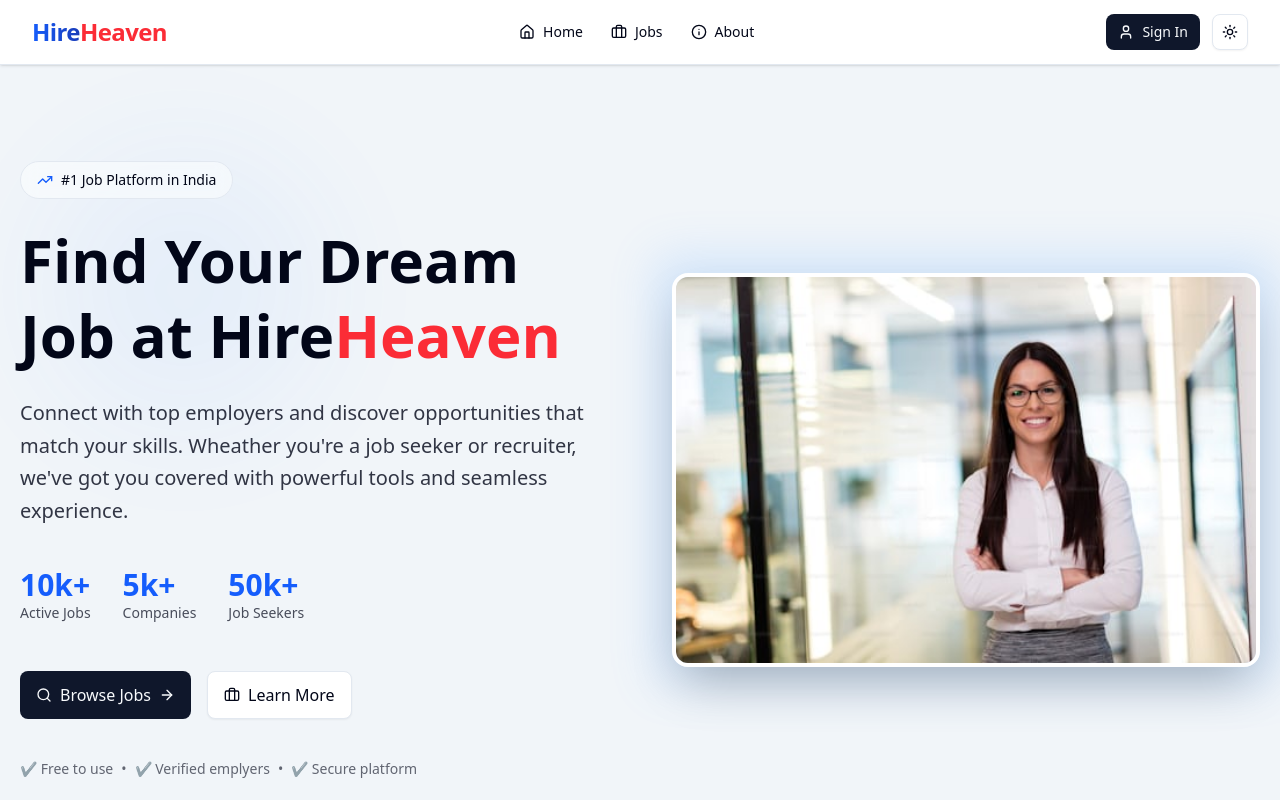
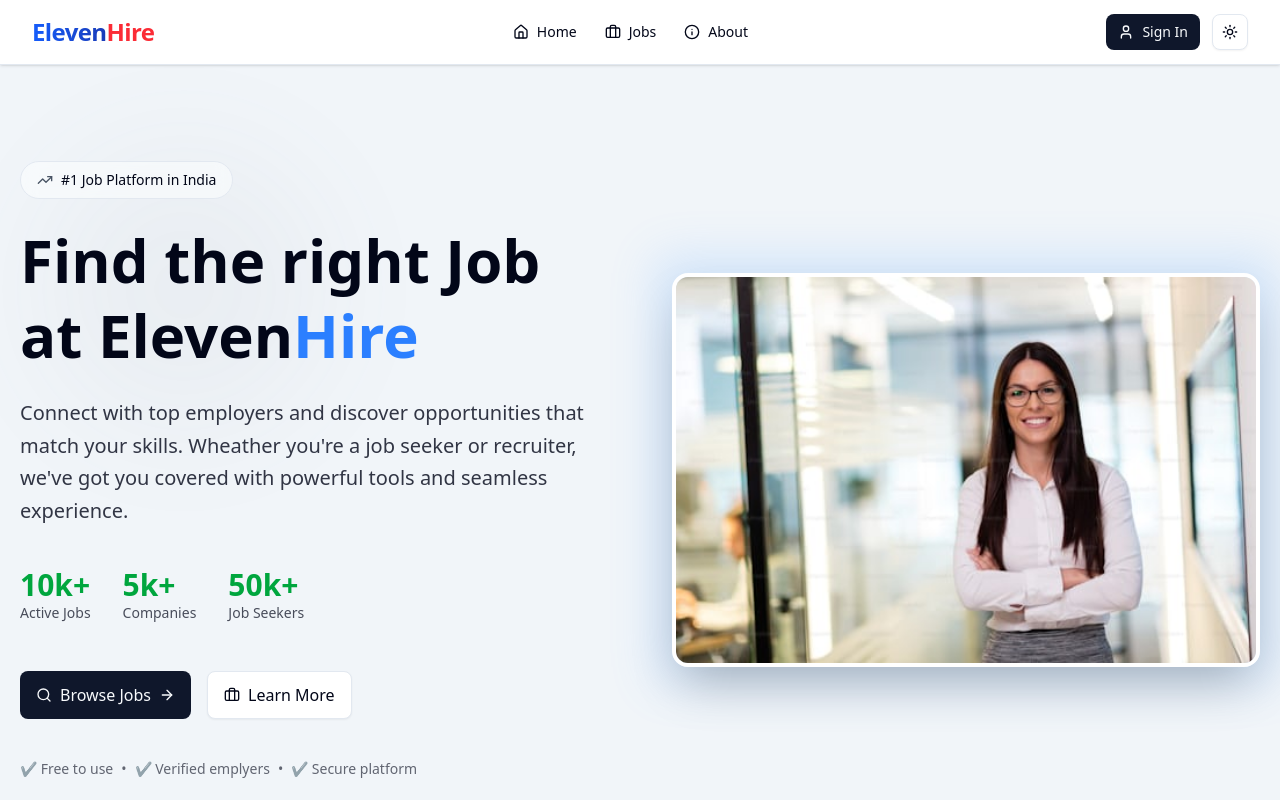
Before and after one commit to mohit1106/event-driven-microservices-recruitment-platform, a Next.js app in the folder frontend/: page / in a window 1280 px wide. Shown: the top 800 px of the page. Built offline with nearby package versions, Linux system fonts and the light colour scheme; no server answers.

Commit message:
added carrer guide frontend

```diff
--- a/frontend/src/components/carrer-guide.tsx
+++ b/frontend/src/components/carrer-guide.tsx
@@ -81,7 +81,7 @@ const CarrerGuide = () => {
     <div className="max-w-7xl mx-auto px-4 py-16">
       <div className="text-center mb-12">
         <div className="inline-flex items-center gap-2 px-4 py-2 rounded-full border bg-blue-50 dark:bg-blue-950 mb-4">
-          <Sparkles size={16} className="text-blue-600" />
+          <Sparkles size={16} className="text-gray-600" />
           <span className="text-sm font-medium">
             AI-Powered Carrer Guidence
           </span>
@@ -108,7 +108,7 @@ const CarrerGuide = () => {
               <>
                 <DialogHeader>
                   <DialogTitle className="text-2xl flex items-center gap-2">
-                    <Sparkles className="text-blue-600" />
+                    <Sparkles className="text-gray-600" />
                     Tell us about your skills
                   </DialogTitle>
                   <DialogDescription>
@@ -142,7 +142,7 @@ const CarrerGuide = () => {
                         {skills.map((s) => (
                           <div
                             key={s}
-                            className="inline-flex items-center gap-2 pl-3 pr-2 py-1.5 rounded-full bg-blue-100 dark:bg-blue-900/30 border border-blue-200 dark:border-blue-800"
+                            className="inline-flex items-center gap-2 pl-3 pr-2 py-1.5 rounded-full bg-blue-100 dark:bg-blue-900/30 border border-blue-200 dark:border-gray-800"
                           >
                             <span className="text-sm font-medium">{s}</span>
                             <button
@@ -179,7 +179,7 @@ const CarrerGuide = () => {
               <>
                 <DialogHeader>
                   <DialogTitle className="text-2xl flex items-center gap-2">
-                    <Target className="text-blue-600" />
+                    <Target className="text-gray-600" />
                     Your Personlized Carrer Guide
                   </DialogTitle>
                 </DialogHeader>
--- a/frontend/src/components/hero.tsx
+++ b/frontend/src/components/hero.tsx
@@ -7,7 +7,7 @@ const Hero = () => {
   return (
     <section className="relative overflow-hidden bg-secondary">
       <div className="absolute inset-0 opacity-5">
-        <div className="absolute top-20 left-10 w-72 h-72 bg-blue-500 rounded-full blur-3xl"></div>
+        <div className="absolute top-20 left-10 w-72 h-72 bg-gray-500 rounded-full blur-3xl"></div>
         <div className="absolute bottom-20 right-10 w-96 h-96  rounded-full blur-3xl"></div>
       </div>
 
@@ -16,7 +16,7 @@ const Hero = () => {
           <div className="flex-1 flex flex-col items-center md:items-start text-center md:text-left space-y-6">
             {/* badge */}
             <div className="inline-flex items-center gap-2 px-4 py-2 rounded-full border bg-background/50 backdrop-blur-sm">
-              <TrendingUp size={16} className="text-blue-600" />
+              <TrendingUp size={16} className="text-gray-600" />
               <span className="text-sm font-medium">
                 #1 Job Platform in India
               </span>
@@ -24,9 +24,9 @@ const Hero = () => {
 
             {/* main heading */}
             <h1 className="text-4xl md:text-5xl lg:text-6xl font-bold leading-tight">
-              Find Your Dream Job at{" "}
+              Find the right Job at{" "}
               <span className="inline-block">
-                Hire<span className="text-red-500">Heaven</span>
+                Eleven<span className="text-blue-500">Hire</span>
               </span>
             </h1>
 
@@ -40,15 +40,15 @@ const Hero = () => {
             {/* stats */}
             <div className="flex flex-wrap justify-center md:justify-start gap-8 py-4">
               <div className="text-center md:text-left">
-                <p className="text-3xl font-bold text-blue-600">10k+</p>
+                <p className="text-3xl font-bold text-green-600">10k+</p>
                 <p className="text-sm opacity-70">Active Jobs</p>
               </div>
               <div className="text-center md:text-left">
-                <p className="text-3xl font-bold text-blue-600">5k+</p>
+                <p className="text-3xl font-bold text-green-600">5k+</p>
                 <p className="text-sm opacity-70">Companies</p>
               </div>
               <div className="text-center md:text-left">
-                <p className="text-3xl font-bold text-blue-600">50k+</p>
+                <p className="text-3xl font-bold text-green-600">50k+</p>
                 <p className="text-sm opacity-70">Job Seekers</p>
               </div>
             </div>
--- a/frontend/src/components/navbar.tsx
+++ b/frontend/src/components/navbar.tsx
@@ -29,14 +29,13 @@ const NavBar = () => {
             <Link href={"/"} className="flex items-center gap-1 group">
               <div className="text-2xl font-bold tracking-tight">
                 <span className="bg-linear-to-r from bg-blue-600 to-blue-800 bg-clip-text text-transparent">
-                  Hire
+                  Eleven
                 </span>
-                <span className="text-red-500">Heaven</span>
+                <span className="text-red-500">Hire</span>
               </div>
             </Link>
           </div>
 
-          {/* Desktop Navigation */}
           <div className="hidden md:flex items-center space-x-1">
             <Link href={"/"}>
               <Button
```
Also changed, not shown: 1 other file (tests, documents, lock files or other folders).
